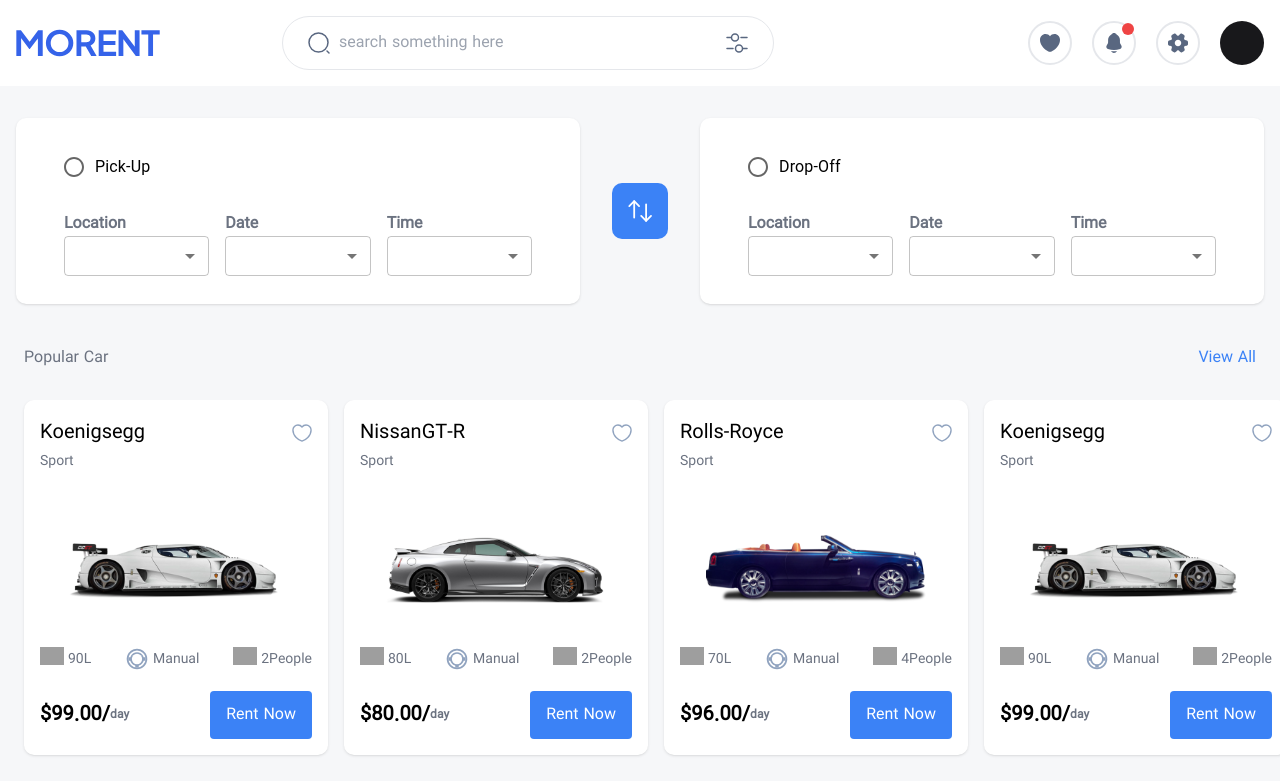
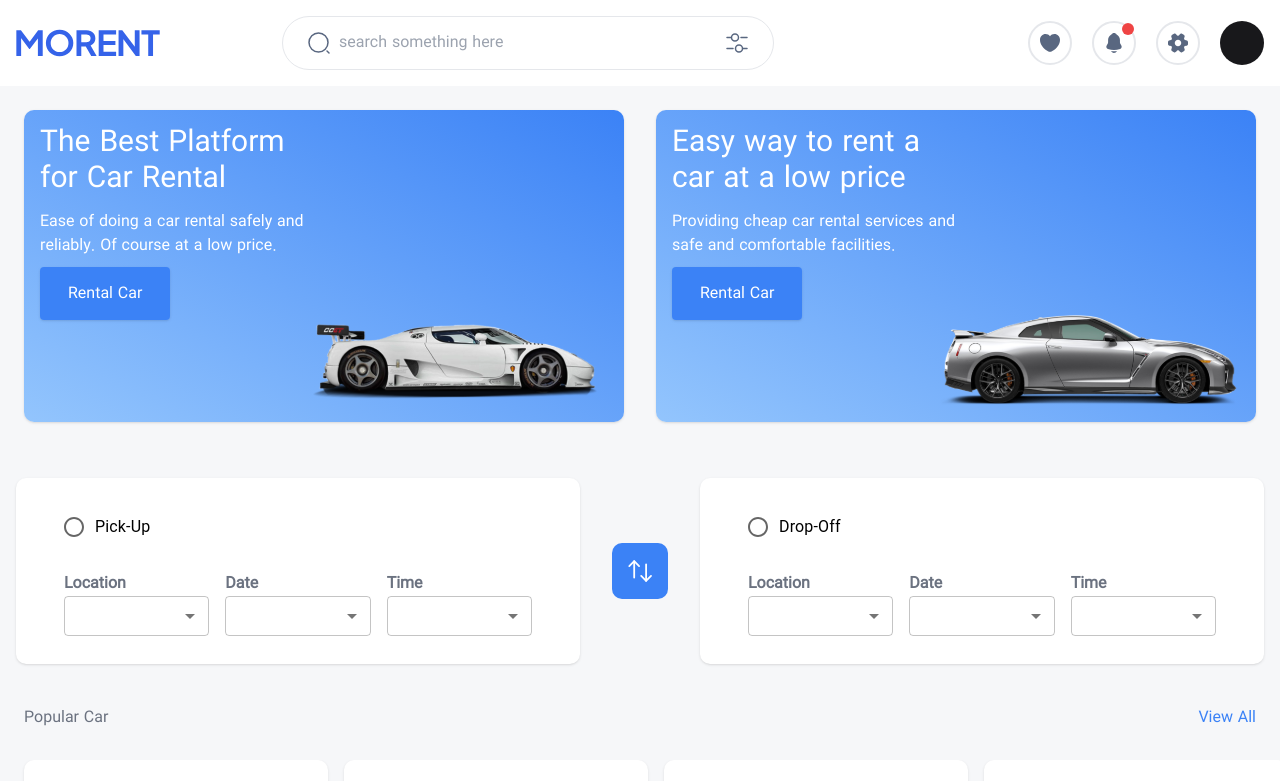
Before and after one commit to mahdibashirione/the-cars, a React (Create React App) app: page / in a window 1280 px wide. Shown: the top 781 px of the page. Built offline with nearby package versions, Linux system fonts and the light colour scheme; grey boxes are pictures that could not be loaded.

Commit message:
add feature banner to home

```diff
--- /dev/null
+++ b/src/components/Banner.js
@@ -0,0 +1,39 @@
+import { useState } from "react";
+import { Link } from "react-router-dom";
+
+
+
+
+
+const Banner = () => {
+
+  const [data, setData] = useState([
+    { id: 1, title: "The Best Platform for Car Rental", caption: "Ease of doing a car rental safely and reliably. Of course at a low price.", url: "/", imageCar: "/images/Koenigsegg.svg", },
+    { id: 1, title: "Easy way to rent a car at a low price", caption: "Providing cheap car rental services and safe and comfortable facilities.", url: "/", imageCar: "/images/NissanGT-R.svg", },
+  ])
+
+  const BannerCard = ({ detail }) => {
+    return (
+      <aside className="w-full relative shadow min-w-[325px] min-h-full rounded-[10px] p-4 text-white bg-gradient-to-tr from-blue-300 to-blue-500">
+        <span className="block w-[70%] xl:w-1/2 lg:text-3xl">{detail.title}</span>
+        <span className="block w-[80%] xl:w-1/2 text-[12px] lg:text-base mt-3">{detail.caption}</span>
+        <button className="hover:scale-95 duration-300 block mt-6">
+          <Link to={detail.url} className="text-sm py-3.5 px-7 lg:text-base rounded bg-blue-500 shadow">Rental Car</Link>
+        </button>
+        <div className="w-full max-w-[150px] md:max-w-[180px] lg:max-w-[250px] xl:max-w-[300px] absolute bottom-4 right-4">
+          <img className="w-full object-cover" alt="image-car" src={detail.imageCar} />
+        </div>
+      </aside>
+    )
+  }
+
+  return (
+    <section className="w-full">
+      <article className="w-full container flex gap-x-4 lg:gap-x-8 p-6 overflow-x-scroll min-h-[240px] lg:h-[360px]">
+        {data.map(banner => <BannerCard key={banner.id} detail={banner} />)}
+      </article>
+    </section>
+  );
+}
+
+export default Banner;
--- a/src/pages/HomePage.js
+++ b/src/pages/HomePage.js
@@ -1,3 +1,4 @@
+import Banner from "../components/Banner";
 import FilterHome from "../components/FilterHome";
 import RecommendationCar from "../components/RecommendationCar";
 import Slider from "../components/Slider";
@@ -6,6 +7,7 @@
 const HomePage = () => {
   return (
     <>
+      <Banner />
       <FilterHome />
       <Slider />
       <RecommendationCar />
```
